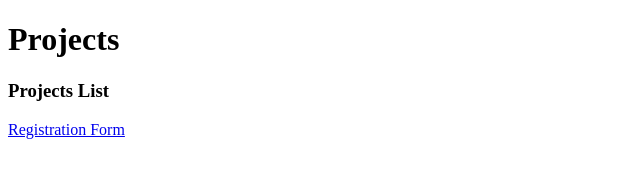
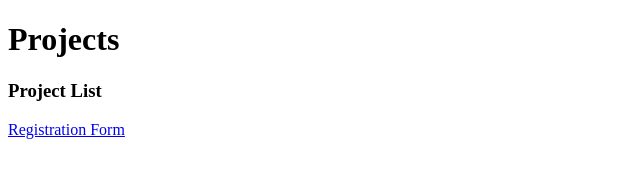
Before and after one commit to eashwar1/wd201, a plain HTML site: page http-server/project.html in a window 1280 px wide. Shown: the full height of the page, 0-640 px from the left. Drawn offline with Linux system fonts and the light colour scheme.

Commit message:
Update project.html

```diff
--- a/http-server/project.html
+++ b/http-server/project.html
@@ -6,7 +6,7 @@
 </head>
 <body>
     <h1>Projects</h1>
-    <h3>Projects List</h3>
+    <h3>Project List</h3>
     <a href="./registration.html">Registration Form</a>
     <a href="/"></a>
 </body>
```
